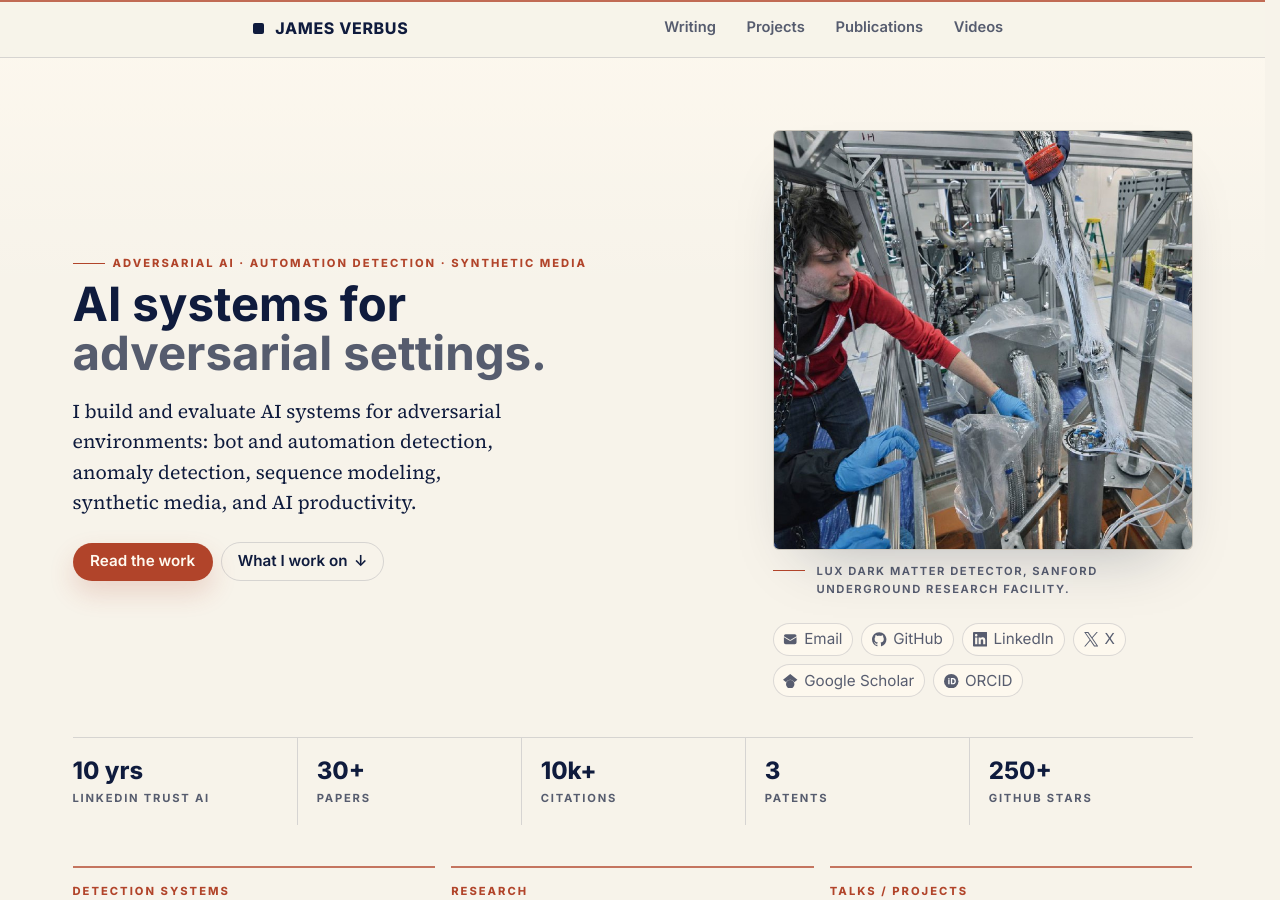
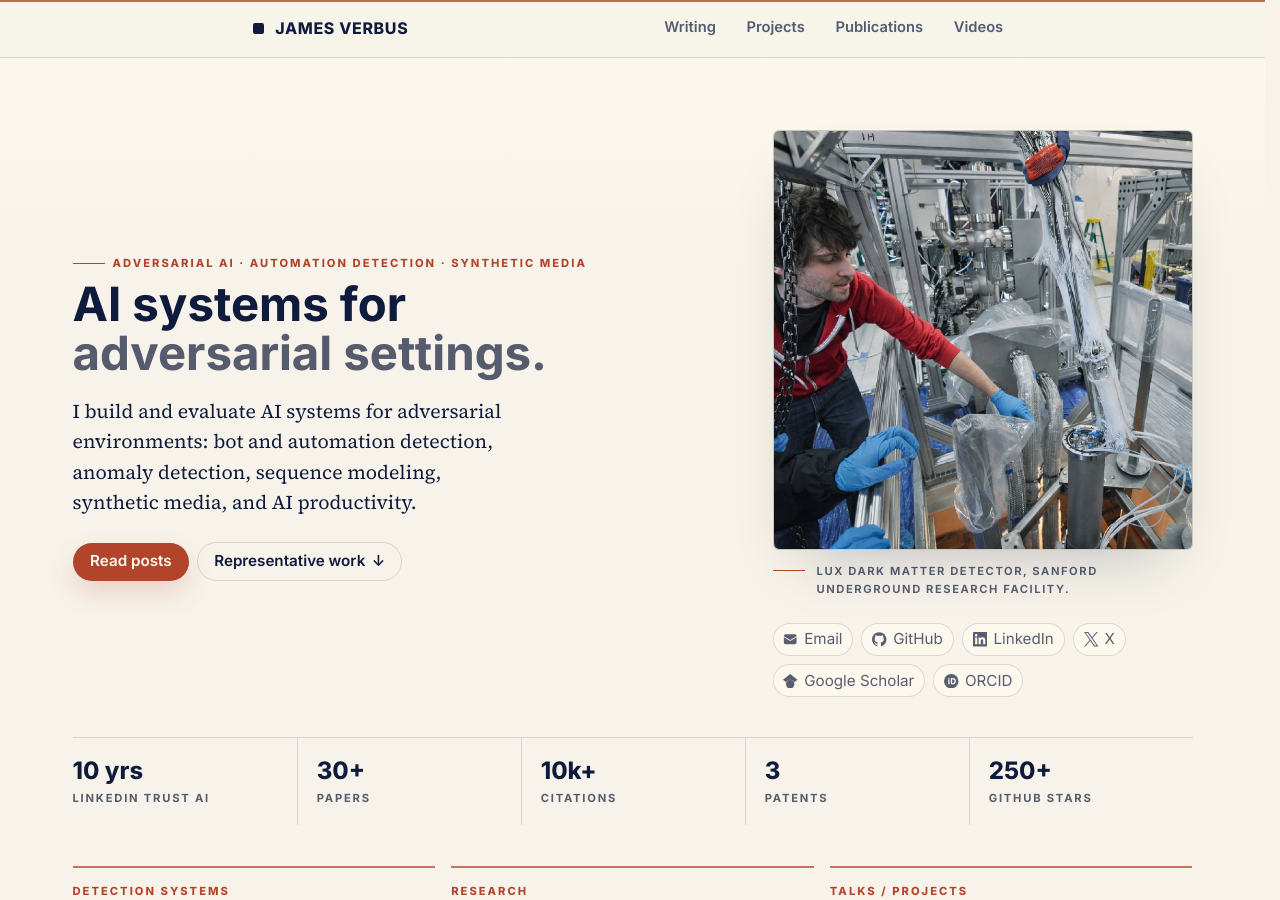
Before and after one commit to jverbus/jverbus.github.io, a Jekyll site: the page built from index.md, in a window 1280 px wide and 900 px high. Built offline with Jekyll 4.4.1, drawn with Linux system fonts in a browser that asks for light colours.

Commit message:
Update homepage hero button copy

```diff
--- a/index.md
+++ b/index.md
@@ -13,8 +13,8 @@ hide_title: true
       <h1 class="home-hero-headline">AI systems for<br><span class="home-hero-headline-muted">adversarial settings.</span></h1>
       <p class="home-lede home-lede-primary">I build and evaluate AI systems for adversarial environments: bot and automation detection, anomaly detection, sequence modeling, synthetic media, and AI productivity.</p>
       <div class="home-hero-actions" aria-label="Primary links">
-        <a class="cta-button" href="{{ '/posts/' | relative_url }}">Read the work</a>
-        <a class="secondary-button" href="#start-here">What I work on <span aria-hidden="true">&darr;</span></a>
+        <a class="cta-button" href="{{ '/posts/' | relative_url }}">Read posts</a>
+        <a class="secondary-button" href="#start-here">Representative work <span aria-hidden="true">&darr;</span></a>
       </div>
     </div>
 
```
Also changed, not shown: other parts of index.md (+1 -1 lines).
